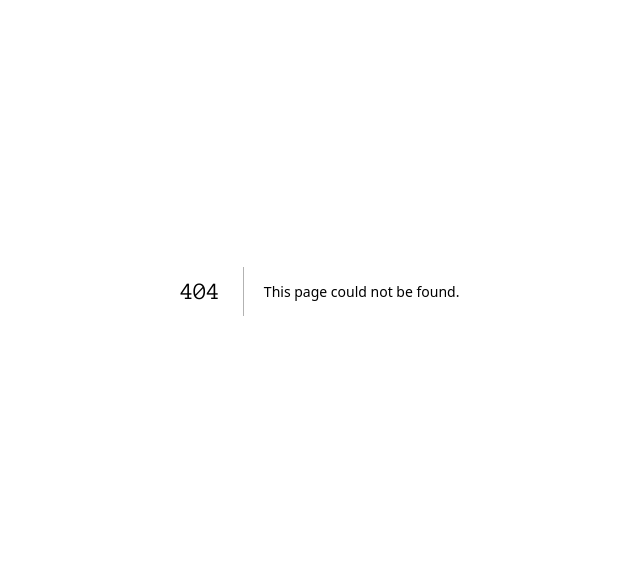
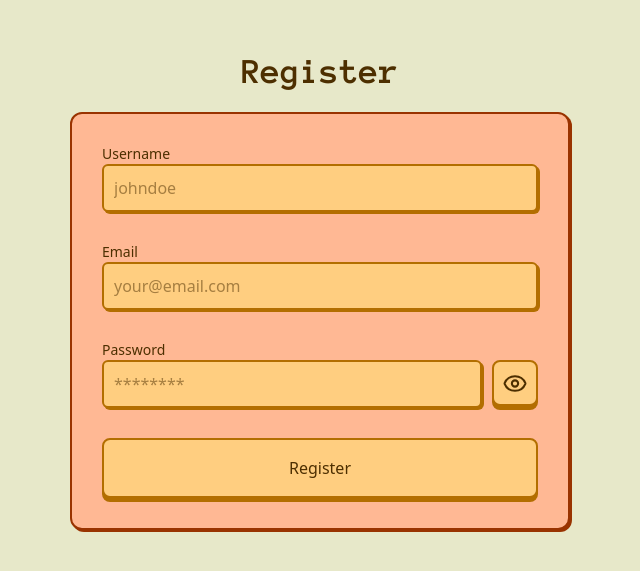
Before and after one commit to lechoos/quick-flip, a Next.js app: page /auth/register in a window 1280 px wide. Before the commit this address had no page. Shown: the part 109-680 px from the top of the page, without its empty margins (320-960 px from the left). Built offline with nearby package versions, Linux system fonts and the light colour scheme.

Commit message:
feat: created a page with the register form

```diff
--- /dev/null
+++ b/src/app/auth/register/page.tsx
@@ -0,0 +1,10 @@
+import { AuthLayout } from '@/components/AuthLayout';
+import { RegisterForm } from '@/components/forms/RegisterForm';
+
+export default function RegisterPage() {
+  return (
+    <AuthLayout title="Register">
+      <RegisterForm />
+    </AuthLayout>
+  );
+}
--- /dev/null
+++ b/src/components/Alert.tsx
@@ -0,0 +1,52 @@
+'use client';
+
+import { useState, useEffect, useCallback } from 'react';
+import { XIcon } from 'lucide-react';
+
+type AlertProps = {
+  message: string;
+  variant?: 'success' | 'error' | 'warning' | 'info';
+  duration?: number;
+  onClose?: () => void;
+};
+
+const variantStyles = {
+  error: 'bg-destructive text-destructive-foreground' + ' border-destructive-border',
+  success: 'bg-accent text-accent-foreground border-accent-border',
+  warning: 'bg-secondary text-secondary-foreground' + ' border-secondary-border',
+  info: 'bg-blue-100 text-blue-800 border-blue-300',
+};
+
+export const Alert = ({ message, onClose, variant = 'error', duration }: AlertProps) => {
+  const [isVisible, setIsVisible] = useState(true);
+
+  const handleClose = useCallback(() => {
+    setIsVisible(false);
+    onClose?.();
+  }, [onClose]);
+
+  useEffect(() => {
+    if (duration) {
+      const timer = setTimeout(handleClose, duration);
+      return () => clearTimeout(timer);
+    }
+  }, [duration, handleClose]);
+
+  if (!isVisible) return null;
+
+  return (
+    <div
+      className={`relative flex items-center justify-between px-4 py-3 rounded border-2 ${variantStyles[variant]}`}
+      role="alert"
+    >
+      <p className="text-sm">{message}</p>
+      <button
+        onClick={handleClose}
+        className="absolute top-0 left-0 p-[5px] hover:opacity-75"
+        aria-label="Close alert"
+      >
+        <XIcon className="h-2 w-2" />
+      </button>
+    </div>
+  );
+};
--- /dev/null
+++ b/src/components/forms/RegisterForm.tsx
@@ -0,0 +1,53 @@
+'use client';
+
+import { useRouter } from 'next/navigation';
+import type { FormField } from '@/types/FormField';
+import { AuthForm } from '@/components/AuthForm';
+import { registerSchema, RegisterSchemaType } from '@/lib/formSchemas';
+import { checkUserExist, createUser } from '@/lib/auth.helpers';
+
+const registerFields: FormField<RegisterSchemaType>[] = [
+  {
+    name: 'username',
+    label: 'Username',
+    type: 'text',
+    placeholder: 'johndoe',
+  },
+  {
+    name: 'email',
+    label: 'Email',
+    type: 'email',
+    placeholder: 'your@email.com',
+  },
+  {
+    name: 'password',
+    label: 'Password',
+    type: 'password',
+    placeholder: '********',
+  },
+];
+
+export const RegisterForm = () => {
+  const router = useRouter();
+
+  const submitAction = async (data: { username: string; email: string; password: string }) => {
+    const userExists = await checkUserExist(data.email);
+
+    if (userExists) {
+      alert('User already exists');
+      return;
+    }
+
+    await createUser(data);
+    router.push('/');
+  };
+
+  return (
+    <AuthForm
+      fields={registerFields}
+      onSubmitAction={submitAction}
+      submitText="Register"
+      validationSchema={registerSchema}
+    />
+  );
+};
```
